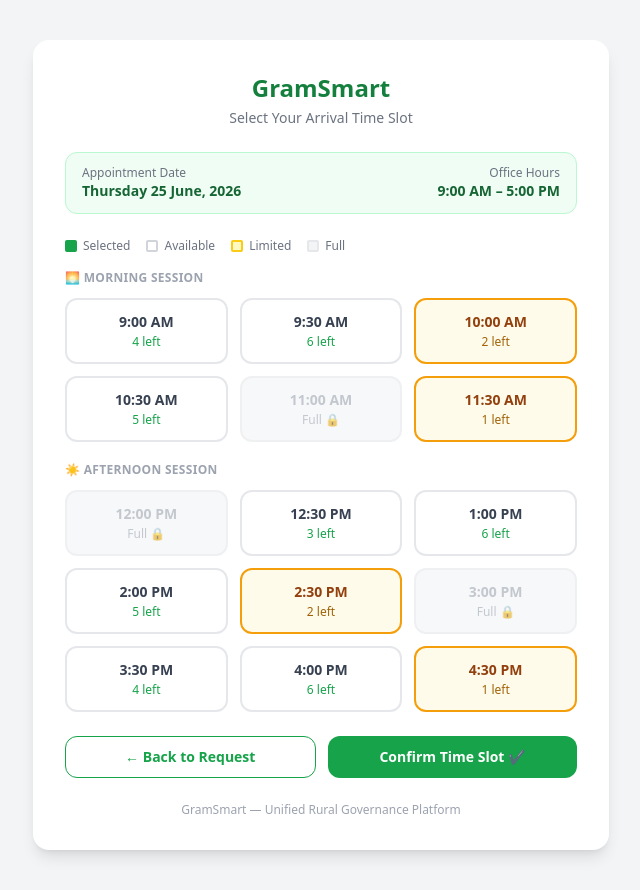
After one commit to payaladhav2007-stack/Smart-Village-Complaint-Queue-System-, a Django app: page /appointments/slots/ in a window 1280 px wide. The commit adds this page. Shown: the whole page, without its empty margins (319-959 px from the left). Run offline with Django 5.2, Linux system fonts and the light colour scheme; some libraries are stand-ins or nearby versions.

Commit message:
GS-timeslot-ui: build interactive time slot picker grid with available, limited and full capacity states

```diff
--- /dev/null
+++ b/appointments/templates/appointments/time_slot_picker.html
@@ -0,0 +1,260 @@
+<!DOCTYPE html>
+<html lang="en">
+<head>
+  <meta charset="UTF-8" />
+  <meta name="viewport" content="width=device-width, initial-scale=1.0" />
+  <title>GramSmart — Select Time Slot</title>
+  <script src="https://cdn.tailwindcss.com"></script>
+  <style>
+    .slot-btn {
+      transition: all 0.15s ease;
+    }
+    .slot-btn:focus {
+      outline: none;
+    }
+    .slot-selected {
+      background-color: #16a34a !important;
+      color: white !important;
+      border-color: #16a34a !important;
+      transform: scale(1.03);
+      box-shadow: 0 0 0 3px rgba(22,163,74,0.25);
+    }
+    .slot-full {
+      background-color: #f3f4f6 !important;
+      color: #9ca3af !important;
+      border-color: #e5e7eb !important;
+      cursor: not-allowed !important;
+      opacity: 0.6;
+    }
+    .slot-limited {
+      border-color: #f59e0b !important;
+      color: #92400e !important;
+      background-color: #fffbeb !important;
+    }
+  </style>
+</head>
+<body class="bg-gray-100 min-h-screen flex items-center justify-center px-4 py-10">
+
+  <div class="bg-white w-full max-w-xl rounded-2xl shadow-lg p-6 sm:p-8">
+
+    <!-- Header -->
+    <div class="mb-6 text-center">
+      <h1 class="text-2xl font-bold text-green-700">GramSmart</h1>
+      <p class="text-gray-500 text-sm mt-1">Select Your Arrival Time Slot</p>
+    </div>
+
+    <!-- Date Display -->
+    <div class="bg-green-50 border border-green-200 rounded-xl px-4 py-3 mb-6 flex items-center justify-between">
+      <div>
+        <p class="text-xs text-gray-500">Appointment Date</p>
+        <p class="text-sm font-semibold text-green-800" id="appointment-date">Today</p>
+      </div>
+      <div class="text-right">
+        <p class="text-xs text-gray-500">Office Hours</p>
+        <p class="text-sm font-semibold text-green-800">9:00 AM – 5:00 PM</p>
+      </div>
+    </div>
+
+    <!-- Legend -->
+    <div class="flex items-center gap-4 mb-4 text-xs text-gray-500 flex-wrap">
+      <span class="flex items-center gap-1.5">
+        <span class="w-3 h-3 rounded-sm bg-green-600 inline-block"></span> Selected
+      </span>
+      <span class="flex items-center gap-1.5">
+        <span class="w-3 h-3 rounded-sm bg-white border-2 border-gray-300 inline-block"></span> Available
+      </span>
+      <span class="flex items-center gap-1.5">
+        <span class="w-3 h-3 rounded-sm bg-yellow-100 border-2 border-yellow-400 inline-block"></span> Limited
+      </span>
+      <span class="flex items-center gap-1.5">
+        <span class="w-3 h-3 rounded-sm bg-gray-100 border-2 border-gray-200 inline-block"></span> Full
+      </span>
+    </div>
+
+    <!-- Morning Slots -->
+    <div class="mb-5">
+      <p class="text-xs font-semibold text-gray-400 uppercase tracking-wide mb-3">🌅 Morning Session</p>
+      <div class="grid grid-cols-3 gap-3" id="morning-slots">
+
+        <button onclick="selectSlot(this)" data-time="9:00 AM" data-capacity="available"
+          class="slot-btn border-2 border-gray-200 rounded-xl py-3 px-2 text-center hover:border-green-400 hover:bg-green-50">
+          <p class="text-sm font-bold text-gray-700">9:00 AM</p>
+          <p class="text-xs text-green-600 mt-0.5">4 left</p>
+        </button>
+
+        <button onclick="selectSlot(this)" data-time="9:30 AM" data-capacity="available"
+          class="slot-btn border-2 border-gray-200 rounded-xl py-3 px-2 text-center hover:border-green-400 hover:bg-green-50">
+          <p class="text-sm font-bold text-gray-700">9:30 AM</p>
+          <p class="text-xs text-green-600 mt-0.5">6 left</p>
+        </button>
+
+        <button onclick="selectSlot(this)" data-time="10:00 AM" data-capacity="limited"
+          class="slot-btn slot-limited border-2 rounded-xl py-3 px-2 text-center">
+          <p class="text-sm font-bold">10:00 AM</p>
+          <p class="text-xs mt-0.5 text-yellow-700">2 left</p>
+        </button>
+
+        <button onclick="selectSlot(this)" data-time="10:30 AM" data-capacity="available"
+          class="slot-btn border-2 border-gray-200 rounded-xl py-3 px-2 text-center hover:border-green-400 hover:bg-green-50">
+          <p class="text-sm font-bold text-gray-700">10:30 AM</p>
+          <p class="text-xs text-green-600 mt-0.5">5 left</p>
+        </button>
+
+        <button disabled data-time="11:00 AM" data-capacity="full"
+          class="slot-btn slot-full border-2 rounded-xl py-3 px-2 text-center">
+          <p class="text-sm font-bold">11:00 AM</p>
+          <p class="text-xs mt-0.5">Full 🔒</p>
+        </button>
+
+        <button onclick="selectSlot(this)" data-time="11:30 AM" data-capacity="limited"
+          class="slot-btn slot-limited border-2 rounded-xl py-3 px-2 text-center">
+          <p class="text-sm font-bold">11:30 AM</p>
+          <p class="text-xs mt-0.5 text-yellow-700">1 left</p>
+        </button>
+
+      </div>
+    </div>
+
+    <!-- Afternoon Slots -->
+    <div class="mb-6">
+      <p class="text-xs font-semibold text-gray-400 uppercase tracking-wide mb-3">☀️ Afternoon Session</p>
+      <div class="grid grid-cols-3 gap-3" id="afternoon-slots">
+
+        <button disabled data-time="12:00 PM" data-capacity="full"
+          class="slot-btn slot-full border-2 rounded-xl py-3 px-2 text-center">
+          <p class="text-sm font-bold">12:00 PM</p>
+          <p class="text-xs mt-0.5">Full 🔒</p>
+        </button>
+
+        <button onclick="selectSlot(this)" data-time="12:30 PM" data-capacity="available"
+          class="slot-btn border-2 border-gray-200 rounded-xl py-3 px-2 text-center hover:border-green-400 hover:bg-green-50">
+          <p class="text-sm font-bold text-gray-700">12:30 PM</p>
+          <p class="text-xs text-green-600 mt-0.5">3 left</p>
+        </button>
+
+        <button onclick="selectSlot(this)" data-time="1:00 PM" data-capacity="available"
+          class="slot-btn border-2 border-gray-200 rounded-xl py-3 px-2 text-center hover:border-green-400 hover:bg-green-50">
+          <p class="text-sm font-bold text-gray-700">1:00 PM</p>
+          <p class="text-xs text-green-600 mt-0.5">6 left</p>
+        </button>
+
+        <button onclick="selectSlot(this)" data-time="2:00 PM" data-capacity="available"
+          class="slot-btn border-2 border-gray-200 rounded-xl py-3 px-2 text-center hover:border-green-400 hover:bg-green-50">
+          <p class="text-sm font-bold text-gray-700">2:00 PM</p>
+          <p class="text-xs text-green-600 mt-0.5">5 left</p>
+        </button>
+
+        <button onclick="selectSlot(this)" data-time="2:30 PM" data-capacity="limited"
+          class="slot-btn slot-limited border-2 rounded-xl py-3 px-2 text-center">
+          <p class="text-sm font-bold">2:30 PM</p>
+          <p class="text-xs mt-0.5 text-yellow-700">2 left</p>
+        </button>
+
+        <button disabled data-time="3:00 PM" data-capacity="full"
+          class="slot-btn slot-full border-2 rounded-xl py-3 px-2 text-center">
+          <p class="text-sm font-bold">3:00 PM</p>
+          <p class="text-xs mt-0.5">Full 🔒</p>
+        </button>
+
+        <button onclick="selectSlot(this)" data-time="3:30 PM" data-capacity="available"
+          class="slot-btn border-2 border-gray-200 rounded-xl py-3 px-2 text-center hover:border-green-400 hover:bg-green-50">
+          <p class="text-sm font-bold text-gray-700">3:30 PM</p>
+          <p class="text-xs text-green-600 mt-0.5">4 left</p>
+        </button>
+
+        <button onclick="selectSlot(this)" data-time="4:00 PM" data-capacity="available"
+          class="slot-btn border-2 border-gray-200 rounded-xl py-3 px-2 text-center hover:border-green-400 hover:bg-green-50">
+          <p class="text-sm font-bold text-gray-700">4:00 PM</p>
+          <p class="text-xs text-green-600 mt-0.5">6 left</p>
+        </button>
+
+        <button onclick="selectSlot(this)" data-time="4:30 PM" data-capacity="limited"
+          class="slot-btn slot-limited border-2 rounded-xl py-3 px-2 text-center">
+          <p class="text-sm font-bold">4:30 PM</p>
+          <p class="text-xs mt-0.5 text-yellow-700">1 left</p>
+        </button>
+
+      </div>
+    </div>
+
+    <!-- Selected Slot Display -->
+    <div id="selected-display" class="hidden bg-green-50 border border-green-300 rounded-xl px-4 py-3 mb-5">
+      <p class="text-xs text-gray-500">Selected Slot</p>
+      <p class="text-sm font-bold text-green-700" id="selected-time">—</p>
+    </div>
+
+    <!-- Hidden input for form submission -->
+    <input type="hidden" id="selected-slot" name="scheduled_time" value="" />
+
+    <!-- Action Buttons -->
+    <div class="flex flex-col sm:flex-row gap-3">
+      <a href="/appointments/request/"
+        class="w-full text-center border border-green-600 text-green-600 font-semibold py-2.5 rounded-xl text-sm hover:bg-green-50 transition">
+        ← Back to Request
+      </a>
+      <button onclick="confirmSlot()"
+        class="w-full bg-green-600 hover:bg-green-700 text-white font-semibold py-2.5 rounded-xl text-sm transition">
+        Confirm Time Slot ✔
+      </button>
+    </div>
+
+    <!-- Footer -->
+    <p class="text-center text-xs text-gray-400 mt-6">
+      GramSmart — Unified Rural Governance Platform
+    </p>
+
+  </div>
+
+  <script>
+    // Set today's date
+    var today = new Date();
+    var options = { weekday: 'long', year: 'numeric', month: 'long', day: 'numeric' };
+    document.getElementById('appointment-date').textContent = today.toLocaleDateString('en-IN', options);
+
+    var selectedButton = null;
+
+    function selectSlot(btn) {
+      // Deselect previous
+      if (selectedButton) {
+        selectedButton.classList.remove('slot-selected');
+        // Restore original state based on capacity
+        var cap = selectedButton.getAttribute('data-capacity');
+        if (cap === 'limited') {
+          selectedButton.classList.add('slot-limited');
+        } else {
+          selectedButton.classList.add('border-gray-200');
+        }
+      }
+
+      // Select new
+      selectedButton = btn;
+      btn.classList.remove('slot-limited', 'border-gray-200');
+      btn.classList.add('slot-selected');
+
+      // Update hidden input
+      var time = btn.getAttribute('data-time');
+      document.getElementById('selected-slot').value = time;
+
+      // Update display
+      document.getElementById('selected-time').textContent = time;
+      document.getElementById('selected-display').classList.remove('hidden');
+    }
+
+    function confirmSlot() {
+      var slot = document.getElementById('selected-slot').value;
+      if (!slot) {
+        alert('Please select a time slot before confirming.');
+        return;
+      }
+      // Send back to parent or redirect
+      if (window.opener && !window.opener.closed) {
+        window.opener.receiveTimeSlot(slot);
+        window.close();
+      } else {
+        alert('Time slot confirmed: ' + slot);
+      }
+    }
+  </script>
+
+</body>
+</html>
--- a/appointments/urls.py
+++ b/appointments/urls.py
@@ -1,7 +1,8 @@
 from django.urls import path
-from .views import certificate_request, queue_dashboard
+from .views import certificate_request, queue_dashboard, time_slot_picker
 
 urlpatterns = [
     path('request/', certificate_request, name='certificate_request'),
     path('queue/', queue_dashboard, name='queue_dashboard'),
+    path('slots/', time_slot_picker, name='time_slot_picker'),
 ]
--- a/appointments/views.py
+++ b/appointments/views.py
@@ -5,3 +5,6 @@ def certificate_request(request):
 
 def queue_dashboard(request):
     return render(request, 'appointments/queue_dashboard.html')
+
+def time_slot_picker(request):
+    return render(request, 'appointments/time_slot_picker.html')
```
Also changed, not shown: appointments/templates/appointments/certificate_request.html (+28 -0 lines).
